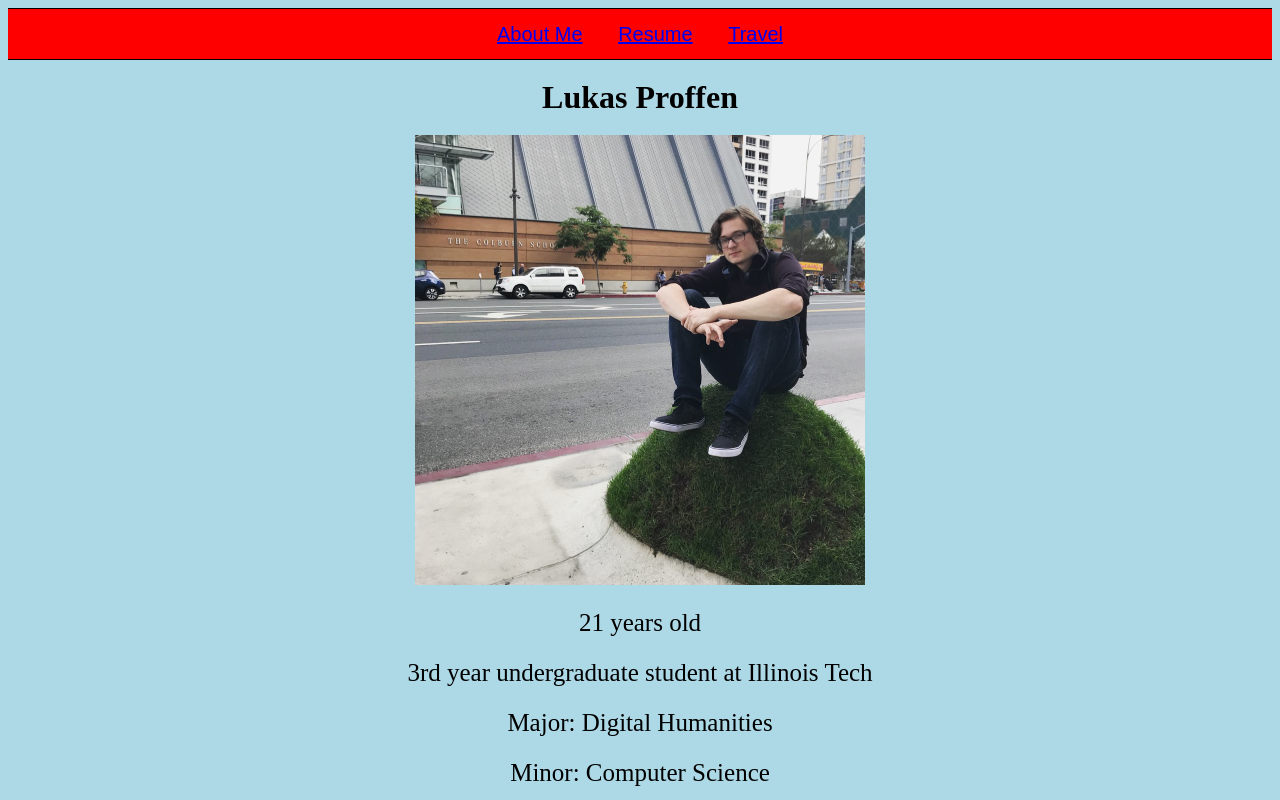
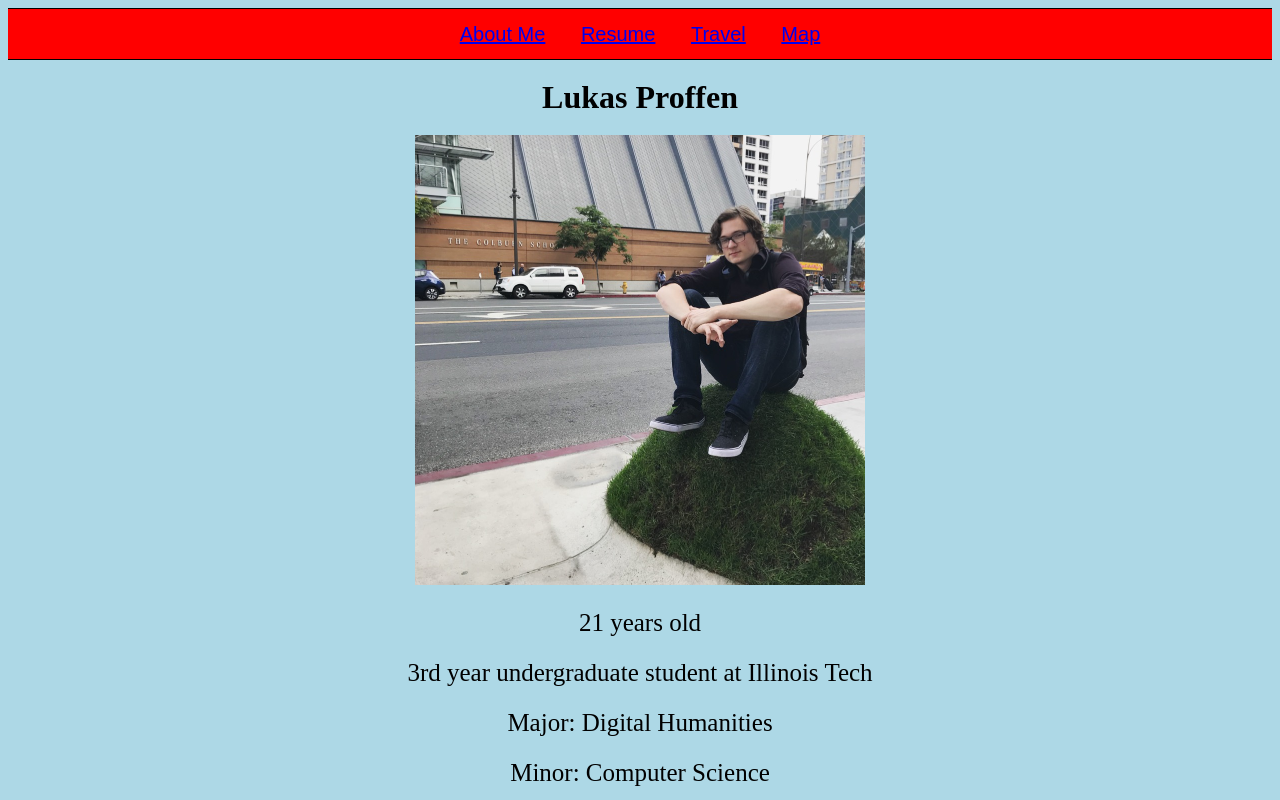
Before and after one commit to lproton98/Project3, a plain HTML site: page index.html in a window 1280 px wide. Shown: the top 800 px of the page. Drawn offline with Linux system fonts and the light colour scheme.

Commit message:
nav edits

```diff
--- a/index.html
+++ b/index.html
@@ -13,6 +13,7 @@
             <a href="index.html"> About Me </a>
             <a href="resume.html"> Resume </a>
             <a href="travel.html"> Travel </a>
+			<a href="map.html"> Map </a>
          </nav>
          <h1>Lukas Proffen</h1>
       </div>
```
Also changed, not shown: map.html (+1 -0 lines), resume.html (+1 -0 lines), travel.html (+1 -0 lines).
